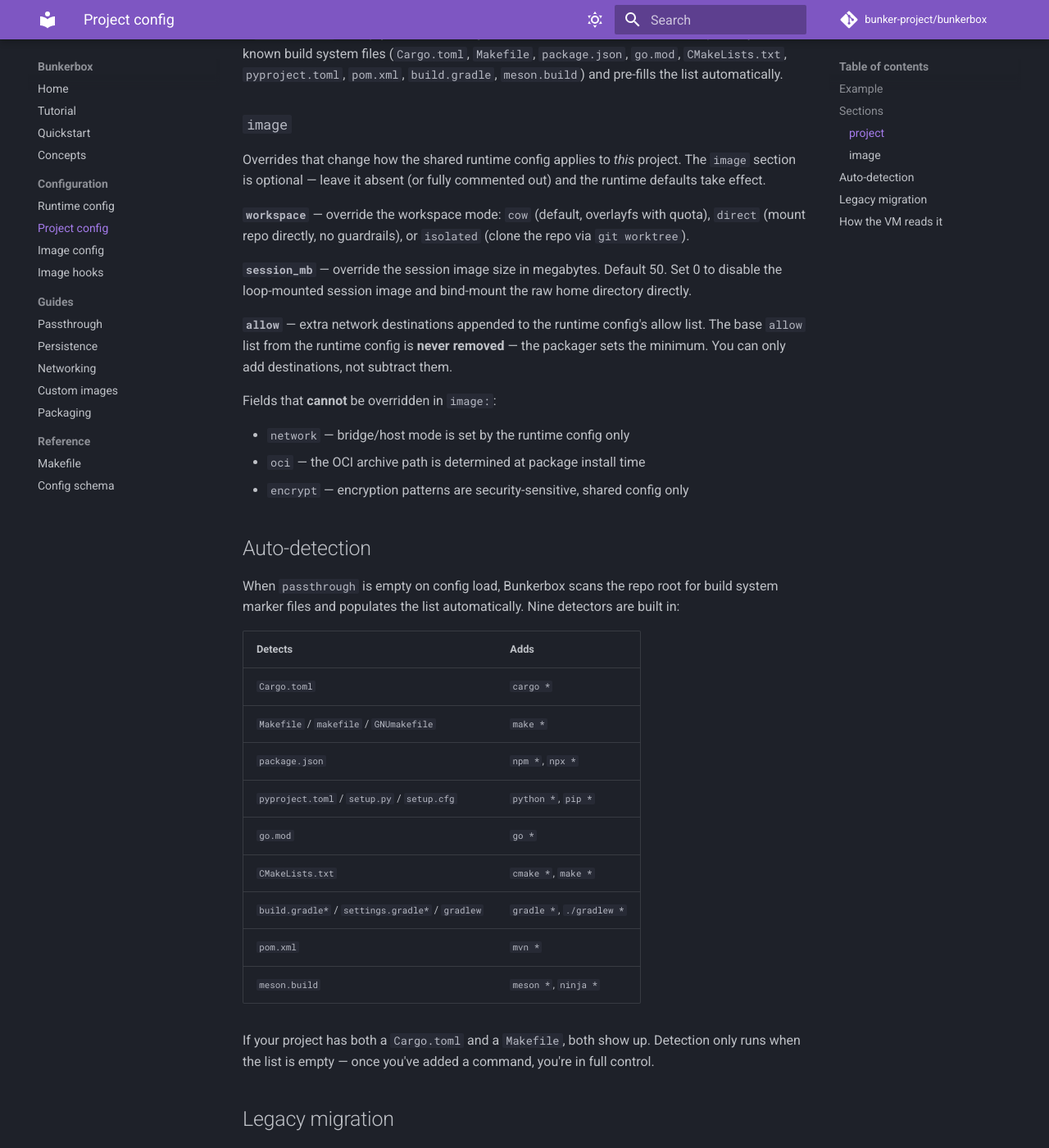
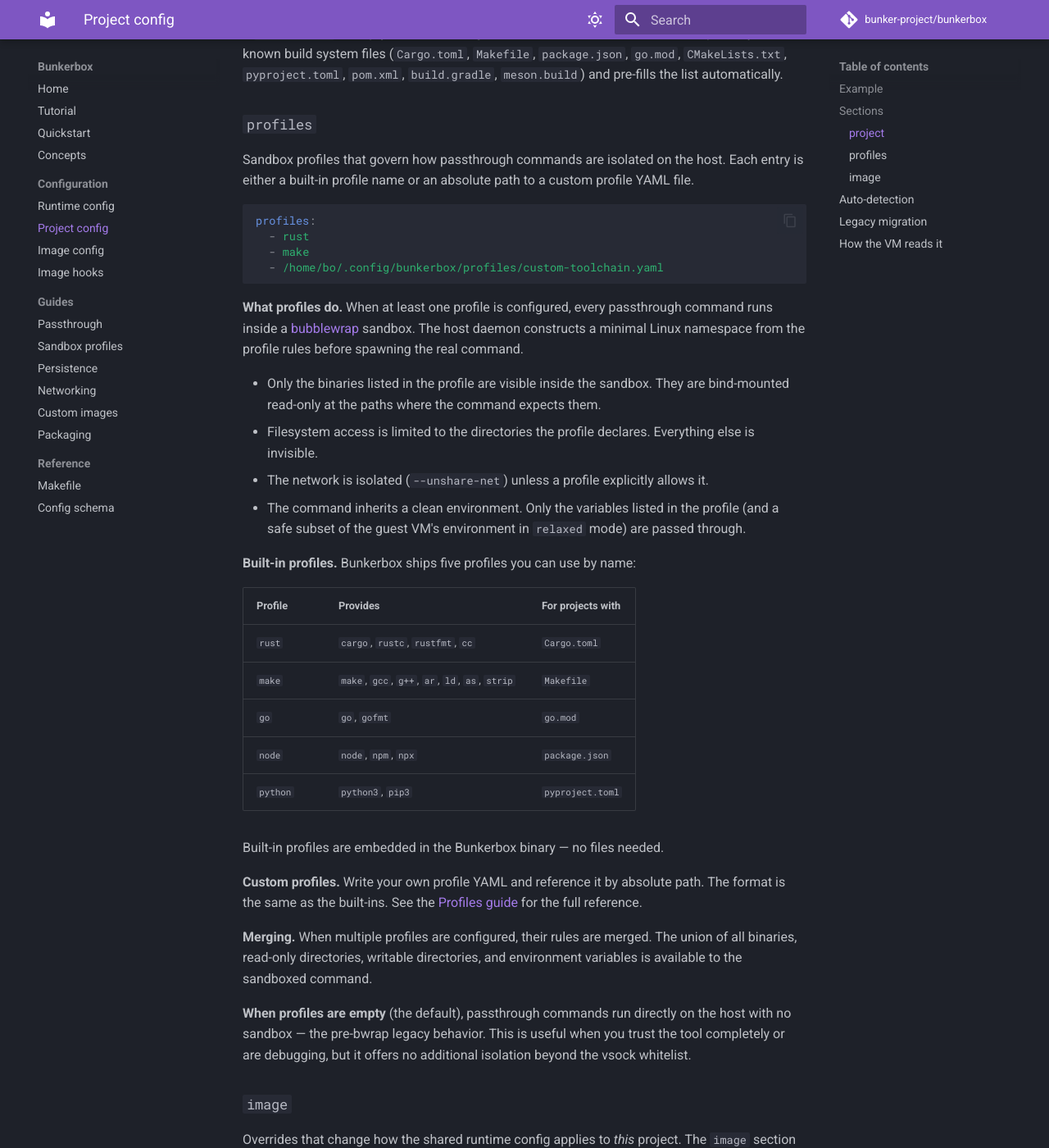
Before and after one commit to tinythings/bunkerbox, an MkDocs documentation site: the page built from docs/config/project.md, in a window 1280 px wide and 1400 px high, scrolled down 1755 px. Shown: the whole window at 82% size. Built offline with MkDocs 1.6.1 and Material for MkDocs 9.7.7, drawn with Linux system fonts in a browser that asks for light colours; comment, search, counter and statistics services are not loaded.

Commit message:
Update docs on sandboxing

````diff
--- a/docs/config/project.md
+++ b/docs/config/project.md
@@ -84,6 +84,59 @@ repository for known build system files (`Cargo.toml`, `Makefile`,
 `package.json`, `go.mod`, `CMakeLists.txt`, `pyproject.toml`, `pom.xml`,
 `build.gradle`, `meson.build`) and pre-fills the list automatically.
 
+### `profiles`
+
+Sandbox profiles that govern how passthrough commands are isolated on the
+host. Each entry is either a built-in profile name or an absolute path to a
+custom profile YAML file.
+
+```yaml
+profiles:
+  - rust
+  - make
+  - /home/bo/.config/bunkerbox/profiles/custom-toolchain.yaml
+```
+
+**What profiles do.** When at least one profile is configured, every
+passthrough command runs inside a [bubblewrap](https://github.com/containers/bubblewrap)
+sandbox. The host daemon constructs a minimal Linux namespace from the profile
+rules before spawning the real command.
+
+- Only the binaries listed in the profile are visible inside the sandbox.
+  They are bind-mounted read-only at the paths where the command expects them.
+- Filesystem access is limited to the directories the profile declares.
+  Everything else is invisible.
+- The network is isolated (`--unshare-net`) unless a profile explicitly
+  allows it.
+- The command inherits a clean environment. Only the variables listed in the
+  profile (and a safe subset of the guest VM's environment in `relaxed` mode) are
+  passed through.
+
+**Built-in profiles.** Bunkerbox ships five profiles you can use by name:
+
+| Profile | Provides | For projects with |
+|---------|----------|-------------------|
+| `rust` | `cargo`, `rustc`, `rustfmt`, `cc` | `Cargo.toml` |
+| `make` | `make`, `gcc`, `g++`, `ar`, `ld`, `as`, `strip` | `Makefile` |
+| `go` | `go`, `gofmt` | `go.mod` |
+| `node` | `node`, `npm`, `npx` | `package.json` |
+| `python` | `python3`, `pip3` | `pyproject.toml` |
+
+Built-in profiles are embedded in the Bunkerbox binary — no files needed.
+
+**Custom profiles.** Write your own profile YAML and reference it by absolute
+path. The format is the same as the built-ins. See the [Profiles
+guide](../guides/profiles.md) for the full reference.
+
+**Merging.** When multiple profiles are configured, their rules are merged.
+The union of all binaries, read-only directories, writable directories, and
+environment variables is available to the sandboxed command.
+
+**When profiles are empty** (the default), passthrough commands run directly
+on the host with no sandbox — the pre-bwrap legacy behavior. This is useful
+when you trust the tool completely or are debugging, but it offers no
+additional isolation beyond the vsock whitelist.
+
 ### `image`
 
 Overrides that change how the shared runtime config applies to *this* project.
--- a/mkdocs.yml
+++ b/mkdocs.yml
@@ -56,6 +56,7 @@ nav:
       - Image hooks: config/hooks.md
   - Guides:
       - Passthrough: guides/passthrough.md
+      - Sandbox profiles: guides/profiles.md
       - Persistence: guides/persistence.md
       - Networking: guides/networking.md
       - Custom images: guides/custom-images.md
````
Also changed, not shown: docs/concepts.md (+30 -0 lines), docs/guides/passthrough.md (+21 -0 lines), docs/guides/profiles.md (added, +158 -0 lines).
